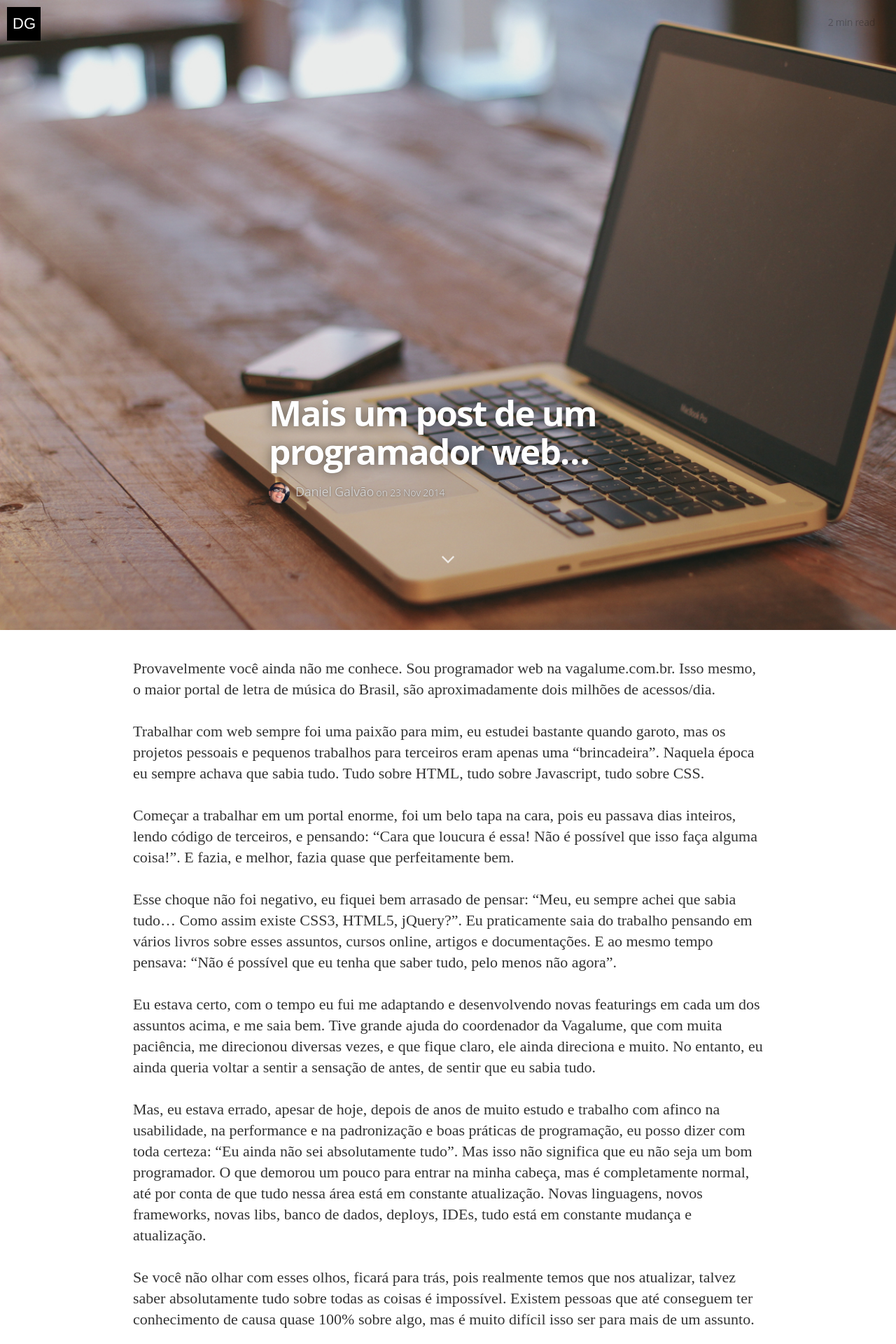
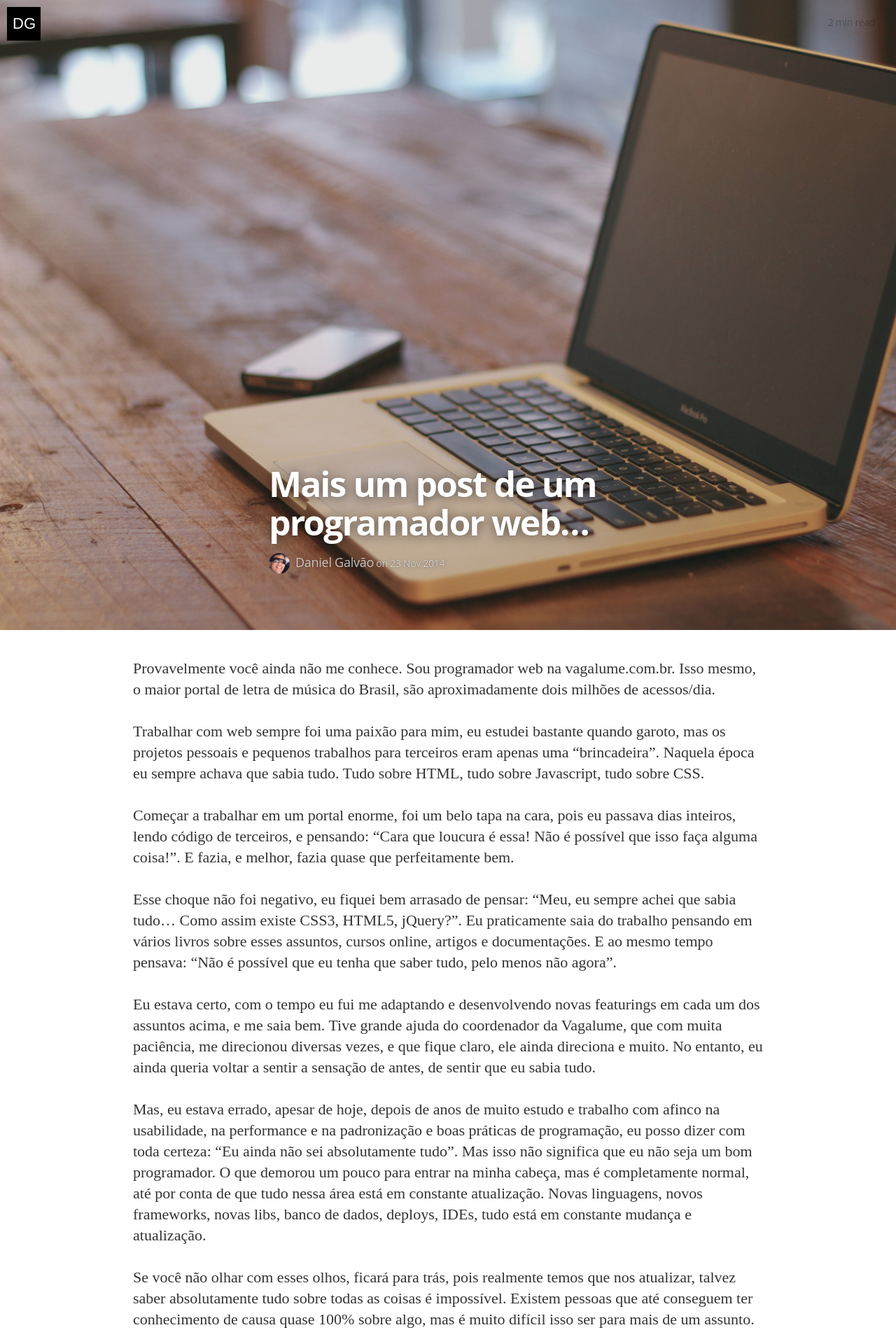
Before and after one commit to danielGalvao/danielGalvao.github.io, a Jekyll site: the page built from _posts/2014-11-23-mais-um-post-de-um-programador-web.markdown, in a window 1280 px wide. Shown: the top 1920 px of the page at 70% size. Built offline with Jekyll 4.4.1, drawn with Linux system fonts in a browser that asks for light colours; nearby versions of some CDN libraries; some web fonts are replaced; a style sheet for code colours, icons or effects is not loaded.

Commit message:
Update post layout

```diff
--- a/_layouts/post.html
+++ b/_layouts/post.html
@@ -23,9 +23,6 @@
               on
               <time datetime="{{ page.date | date: "%F %R" }}">{{ page.date | date_to_string }}</time>
               <!-- , tagged on {{#foreach tags}}<span class="post-tag-{{slug}}">{{#if @first}}{{else}}, {{/if}}<a href="/tag/{{slug}}">{{name}}</a></span>{{/foreach}} -->
-            </div>
-            <div style="text-align:center">
-              <a href="#topofpage" class="topofpage"><i class="fa fa-angle-down"></i></a>
             </div>
           </div>
         </div>
```
